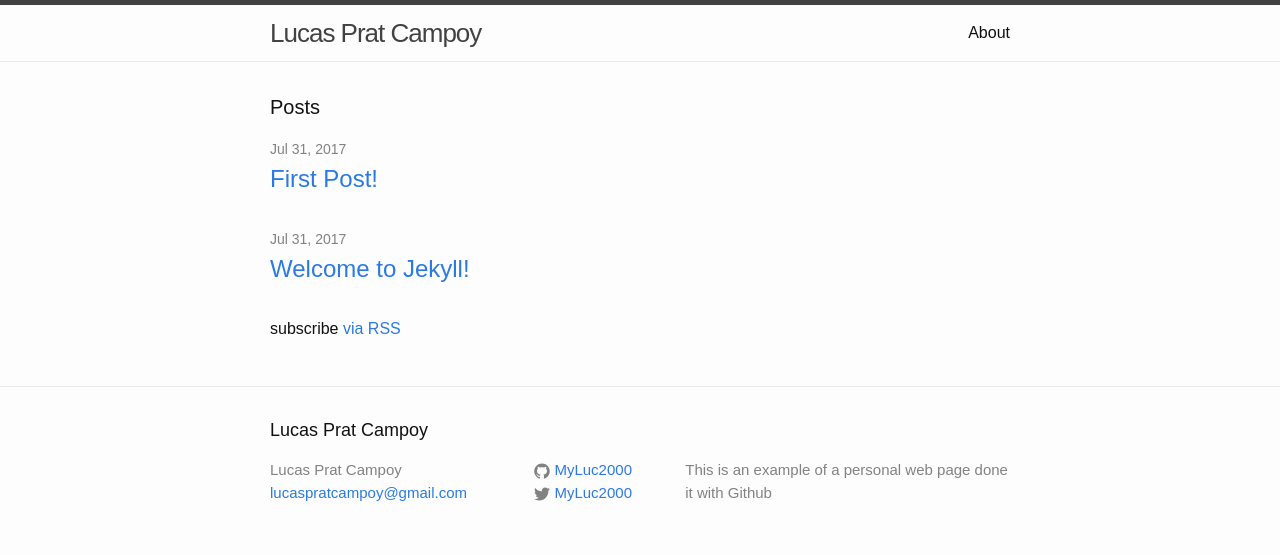
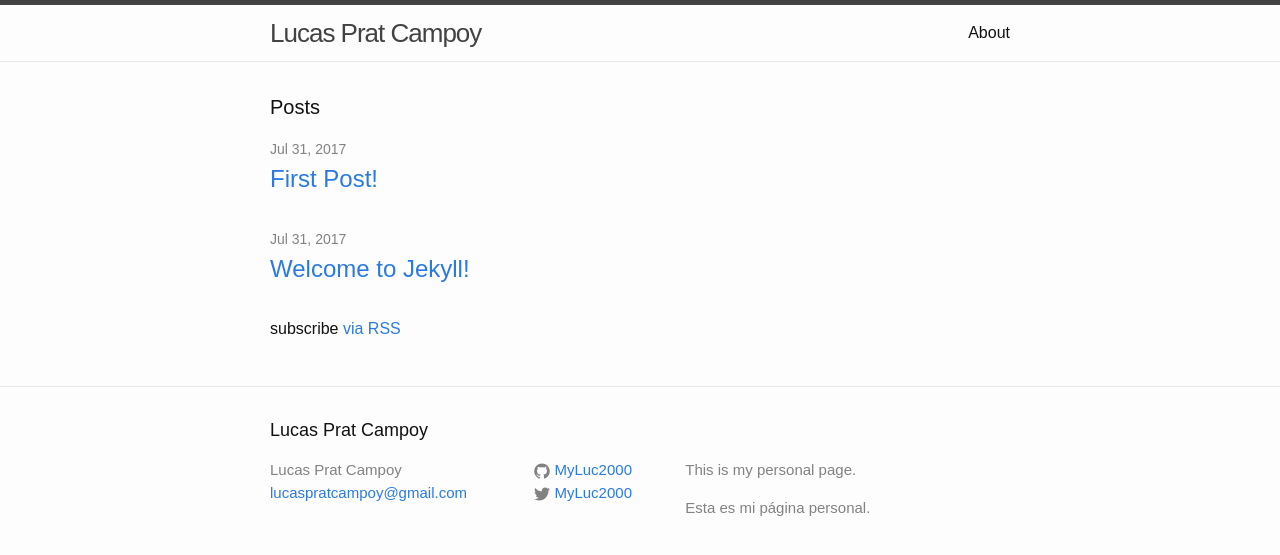
Before and after one commit to LucasPrat/MyLuc2000.github.io, a Jekyll site: the page built from index.html, in a window 1280 px wide. Shown: the top 555 px of the page. Built offline with Jekyll 4.4.1, drawn with Linux system fonts in a browser that asks for light colours.

Commit message:
change description

```diff
--- a/_includes/footer.html
+++ b/_includes/footer.html
@@ -29,7 +29,8 @@
       </div>
 
       <div class="footer-col footer-col-3">
-        <p>{{ site.description }}</p>
+        <p>This is my personal page.</p>
+        <p> Esta es mi página personal.</p>
       </div>
     </div>
 
```
